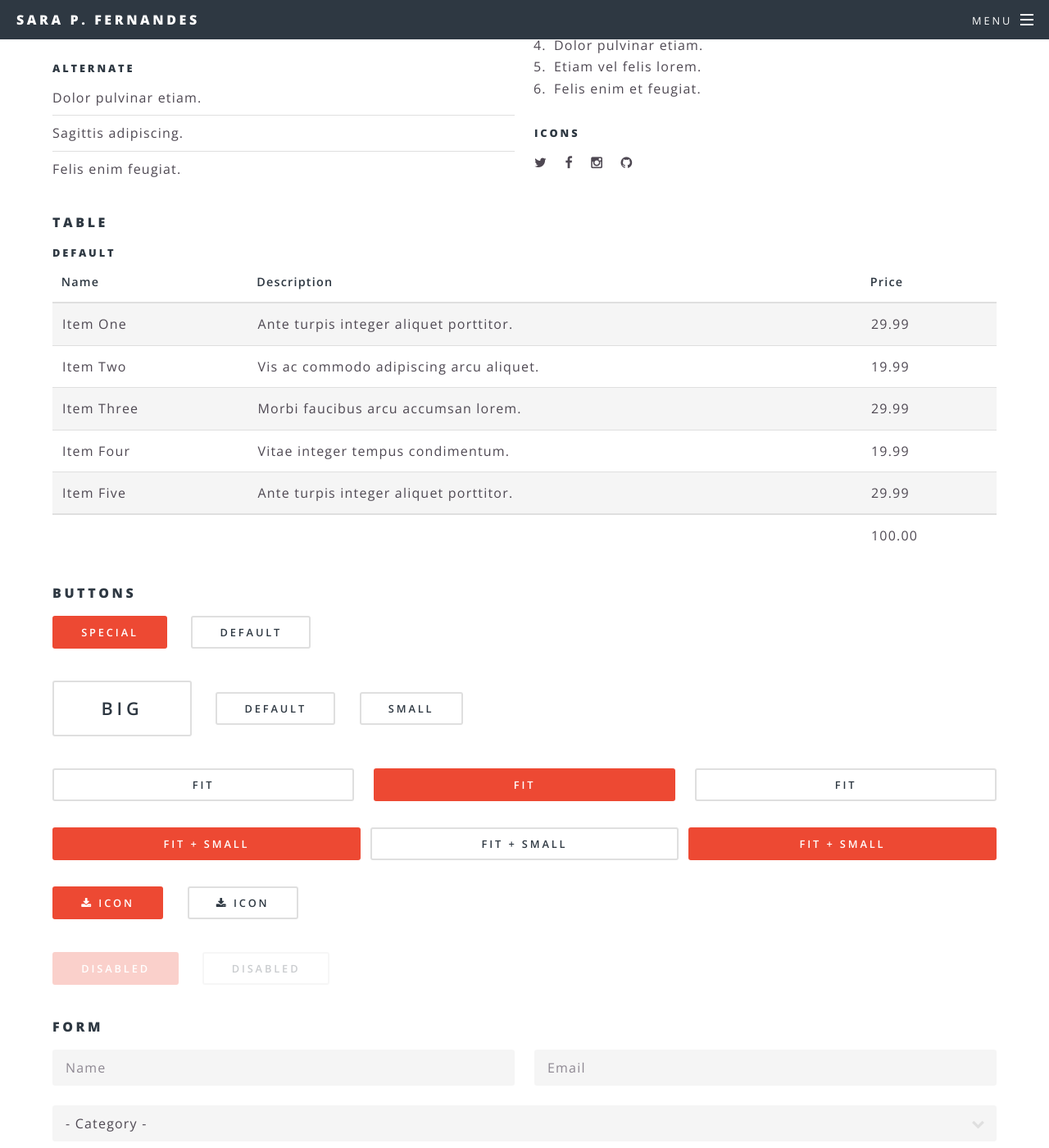
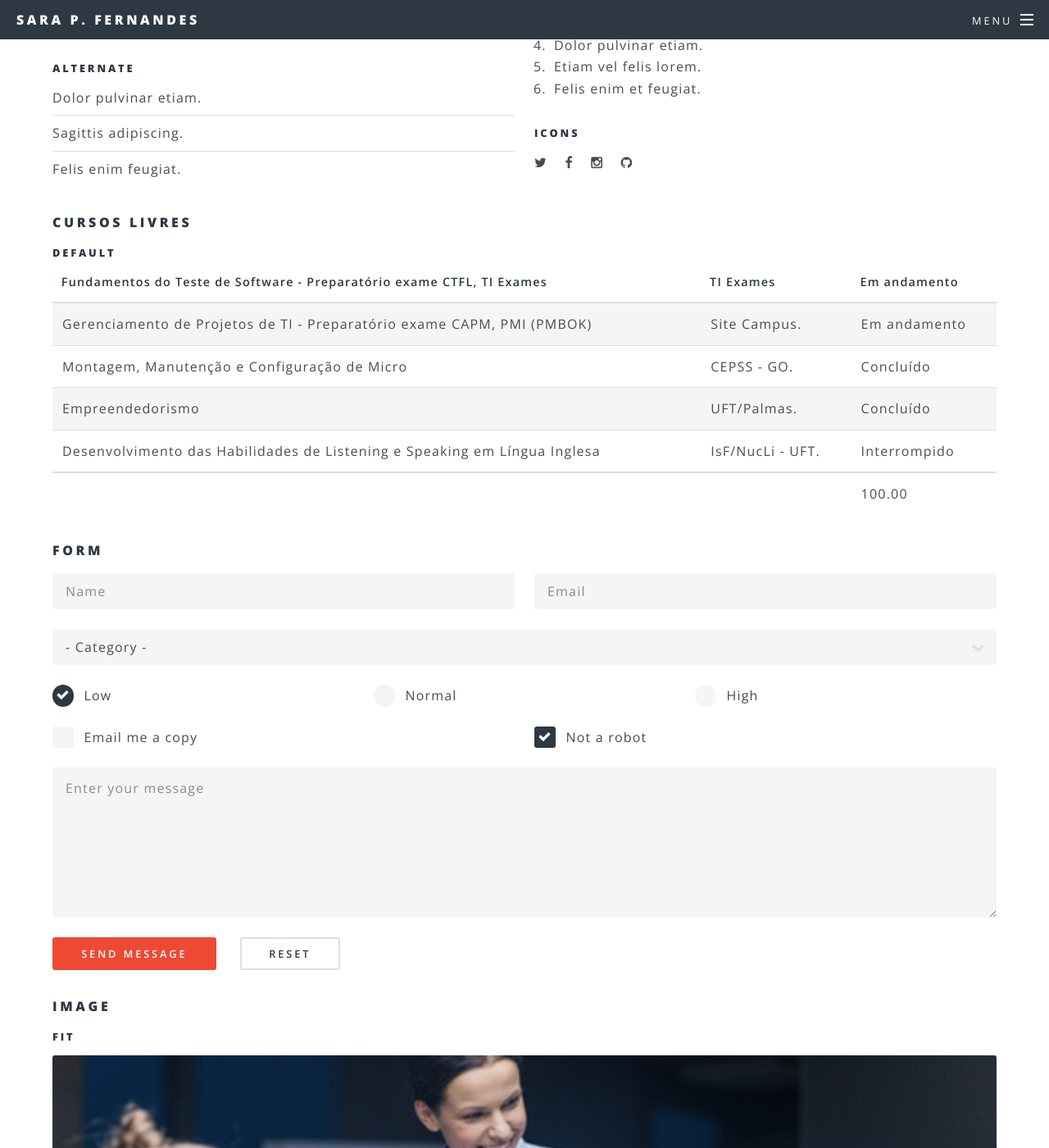
Before and after one commit to SaraFernandes/sarafernandes.github.io_sfdhgdfg, a Jekyll site: the page built from profissionais.html, in a window 1280 px wide and 1400 px high, scrolled down 1606 px. Shown: the whole window at 82% size. Built offline with Jekyll 4.4.1, drawn with Linux system fonts in a browser that asks for light colours.

```diff
--- a/profissionais.html
+++ b/profissionais.html
@@ -93,42 +93,38 @@
 
 			</section>
 			<section>
-				<h4>Table</h4>
+				<h4>Cursos Livres</h4>
 				<h5>Default</h5>
 				<div class="table-wrapper">
 					<table>
 						<thead>
 							<tr>
-								<th>Name</th>
-								<th>Description</th>
-								<th>Price</th>
+								<th>Fundamentos do Teste de Software - Preparatório exame CTFL, TI Exames</th>
+								<th>TI Exames</th>
+								<th>Em andamento</th>
 							</tr>
 						</thead>
 						<tbody>
 							<tr>
-								<td>Item One</td>
-								<td>Ante turpis integer aliquet porttitor.</td>
-								<td>29.99</td>
+								<td>Gerenciamento de Projetos de TI - Preparatório exame CAPM, PMI (PMBOK)</td>
+								<td>Site Campus.</td>
+								<td>Em andamento</td>
 							</tr>
 							<tr>
-								<td>Item Two</td>
-								<td>Vis ac commodo adipiscing arcu aliquet.</td>
-								<td>19.99</td>
+								<td>Montagem, Manutenção e Configuração de Micro</td>
+								<td>CEPSS - GO.</td>
+								<td>Concluído</td>
 							</tr>
 							<tr>
-								<td>Item Three</td>
-								<td> Morbi faucibus arcu accumsan lorem.</td>
-								<td>29.99</td>
+								<td>Empreendedorismo</td>
+								<td>UFT/Palmas.</td>
+								<td>Concluído</td>
 							</tr>
+
 							<tr>
-								<td>Item Four</td>
-								<td>Vitae integer tempus condimentum.</td>
-								<td>19.99</td>
-							</tr>
-							<tr>
-								<td>Item Five</td>
-								<td>Ante turpis integer aliquet porttitor.</td>
-								<td>29.99</td>
+								<td>Desenvolvimento das Habilidades de Listening e Speaking em Língua Inglesa</td>
+								<td>IsF/NucLi - UFT.</td>
+								<td>Interrompido</td>
 							</tr>
 						</tbody>
 						<tfoot>
@@ -141,36 +137,7 @@
 				</div>
 
 			</section>
-			<section>
-				<h4>Buttons</h4>
-				<ul class="actions">
-					<li><a href="#" class="button special">Special</a></li>
-					<li><a href="#" class="button">Default</a></li>
-				</ul>
-				<ul class="actions">
-					<li><a href="#" class="button big">Big</a></li>
-					<li><a href="#" class="button">Default</a></li>
-					<li><a href="#" class="button small">Small</a></li>
-				</ul>
-				<ul class="actions fit">
-					<li><a href="#" class="button fit">Fit</a></li>
-					<li><a href="#" class="button special fit">Fit</a></li>
-					<li><a href="#" class="button fit">Fit</a></li>
-				</ul>
-				<ul class="actions fit small">
-					<li><a href="#" class="button special fit small">Fit + Small</a></li>
-					<li><a href="#" class="button fit small">Fit + Small</a></li>
-					<li><a href="#" class="button special fit small">Fit + Small</a></li>
-				</ul>
-				<ul class="actions">
-					<li><a href="#" class="button special icon fa-download">Icon</a></li>
-					<li><a href="#" class="button icon fa-download">Icon</a></li>
-				</ul>
-				<ul class="actions">
-					<li><span class="button special disabled">Disabled</span></li>
-					<li><span class="button disabled">Disabled</span></li>
-				</ul>
-			</section>
+
 			<section>
 				<h4>Form</h4>
 				<form method="post" action="#">
```
